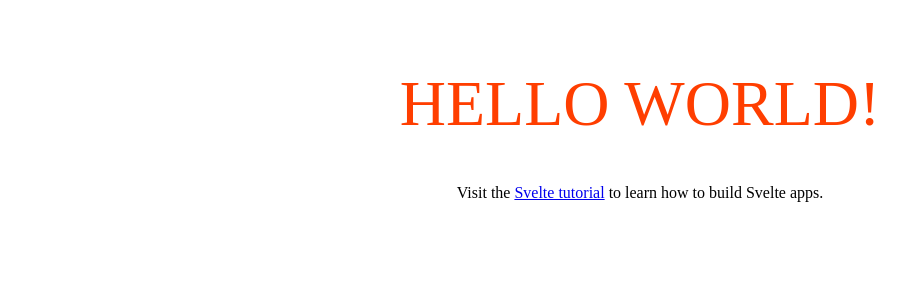
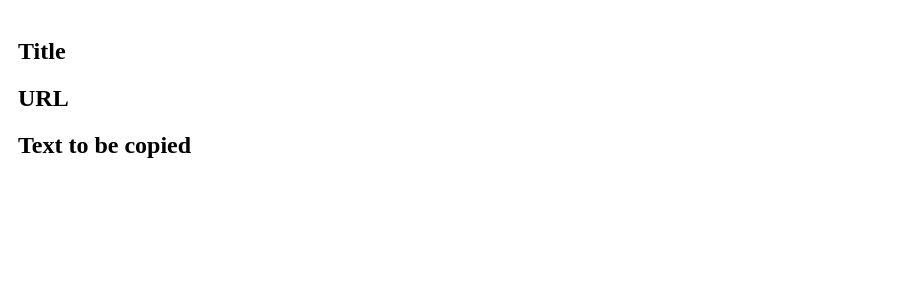
Before and after one commit to shtwangy/svelte-typescript-app, a Svelte app: page / in a window 1280 px wide. Shown: the top 300 px of the page, without its empty margins (0-919 px from the left). Built offline with nearby package versions, Linux system fonts and the light colour scheme; no server answers; the HTML template or start-up script is replaced by a standard one.

Commit message:
display page title and url

```diff
--- a/src/App.svelte
+++ b/src/App.svelte
@@ -1,30 +1,31 @@
 <script lang="ts">
-	export let name: string;
+	let url: string | undefined = '';
+	let title: string | undefined = '';
+	chrome.tabs.query({active: true, currentWindow: true}, (tabs) => {
+	    const currentTab = tabs[0];
+	    url = currentTab.url;
+	    title = currentTab.title;
+	});
 </script>
 
-<main>
-	<h1>Hello {name}!</h1>
-	<p>Visit the <a href="https://svelte.dev/tutorial">Svelte tutorial</a> to learn how to build Svelte apps.</p>
-</main>
+<div class="container">
+	<div>
+	    <h2>Title</h2>
+	    <p>{title}</p>
+	</div>
+	<div>
+        <h2>URL</h2>
+        <p>{url}</p>
+    </div>
+    <div>
+        <h2>Text to be copied</h2>
+        <p>{title}<br/>{url}</p>
+    </div>
+</div>
 
 <style>
-	main {
-		text-align: center;
-		padding: 1em;
-		max-width: 240px;
-		margin: 0 auto;
-	}
-
-	h1 {
-		color: #ff3e00;
-		text-transform: uppercase;
-		font-size: 4em;
-		font-weight: 100;
-	}
-
-	@media (min-width: 640px) {
-		main {
-			max-width: none;
-		}
+	.container {
+		width: 400px;
+		padding: 10px;
 	}
 </style>
```
Also changed, not shown: public/global.css (added), public/manifest.json, 1 other file (tests, documents, lock files or other folders).
